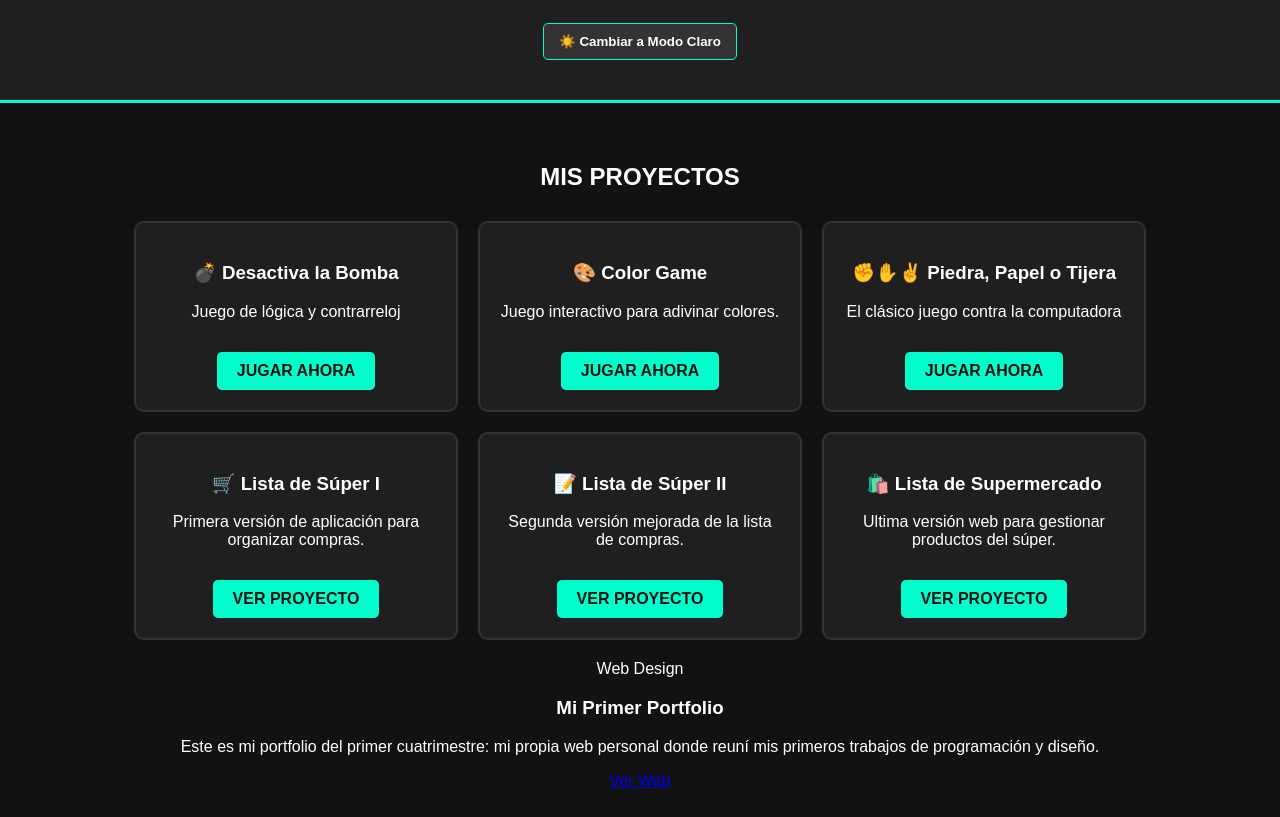
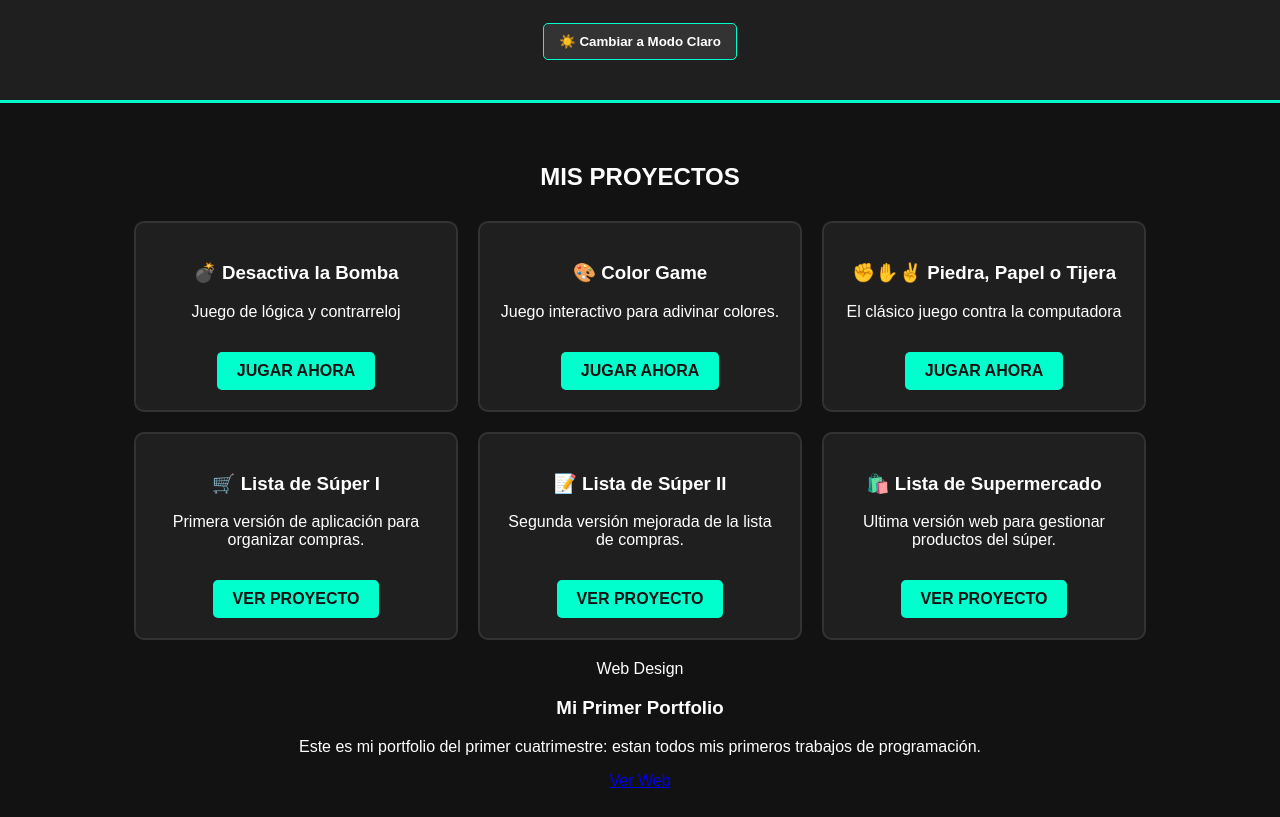
Before and after one commit to carolinaedelsteinpernice/portfolio-final, a plain HTML site: page index.html in a window 1280 px wide. Shown: the part 135-952 px from the top of the page. Drawn offline with Linux system fonts and the light colour scheme.

Commit message:
Update index.html

```diff
--- a/index.html
+++ b/index.html
@@ -63,7 +63,7 @@
       <div class="card" data-category="web">
         <div class="card-badge">Web Design</div>
         <h3>Mi Primer Portfolio</h3>
-        <p>Este es mi portfolio del primer cuatrimestre: mi propia web personal donde reuní mis primeros trabajos de programación y diseño.</p>
+        <p>Este es mi portfolio del primer cuatrimestre: estan todos mis primeros trabajos de programación.</p>
         <a href="https://carolinaedelsteinpernice.github.io/portfolio/" target="_blank" class="btn">Ver Web</a>
 
         </div>
```
